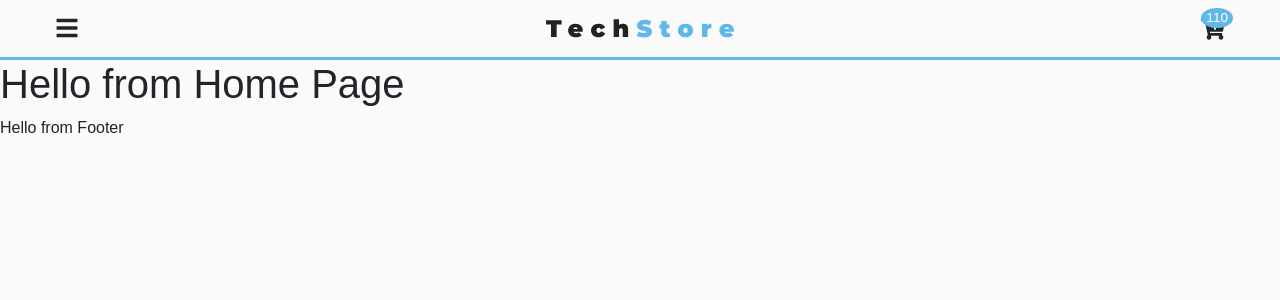
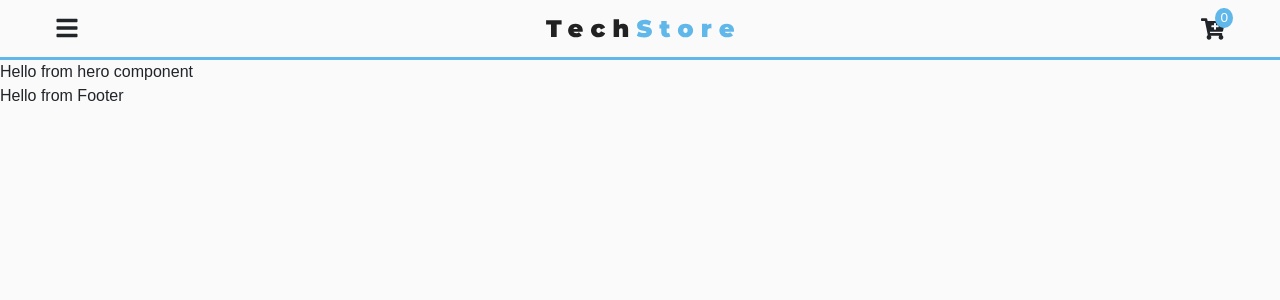
Before and after one commit to lopeselio/Gadget-Store-React, a React (Create React App) app: page / in a window 1280 px wide. Shown: the top 300 px of the page. Built offline with nearby package versions, Linux system fonts and the light colour scheme.

Commit message:
homepage changes

```diff
--- /dev/null
+++ b/src/components/HeroPage.js
@@ -0,0 +1,9 @@
+import React from 'react'
+
+export default function HeroPage() {
+  return (
+    <div>
+      Hello from hero component
+    </div>
+  )
+}
--- a/src/context/context.js
+++ b/src/context/context.js
@@ -7,7 +7,7 @@ class ProductProvider extends Component {
   state = {
     sidebarOpen: false,
     cartOpen: false,
-    cartItems: 110,
+    cartItems: 0,
     links: linkData
   };
   // handle sidebar
--- a/src/pages/HomePage.js
+++ b/src/pages/HomePage.js
@@ -1,15 +1,14 @@
 import React from 'react'
 import { ProductConsumer } from '../context/context'
+import HeroPage from '../components/HeroPage'
+import { Link } from 'react-router-dom'
 
 export default function HomePage () {
   return (
     <>
-      <ProductConsumer>
-        {value => {
-          console.log(value)
-          return <h1> Hello from Home Page </h1>
-        }}
-      </ProductConsumer>
+      <HeroPage>
+        <Link to='/products'>Our Products</Link>
+      </HeroPage>
     </>
   )
 }
```
